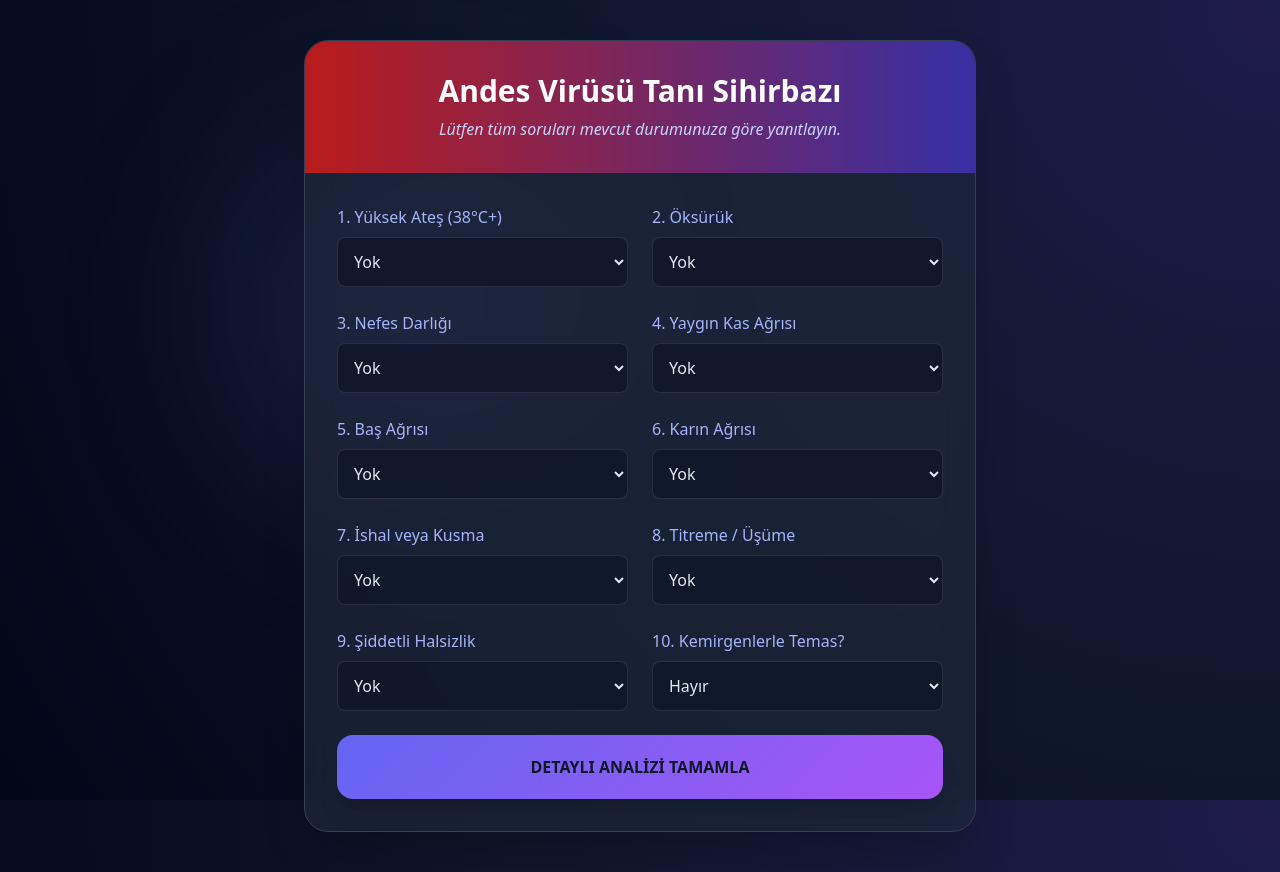
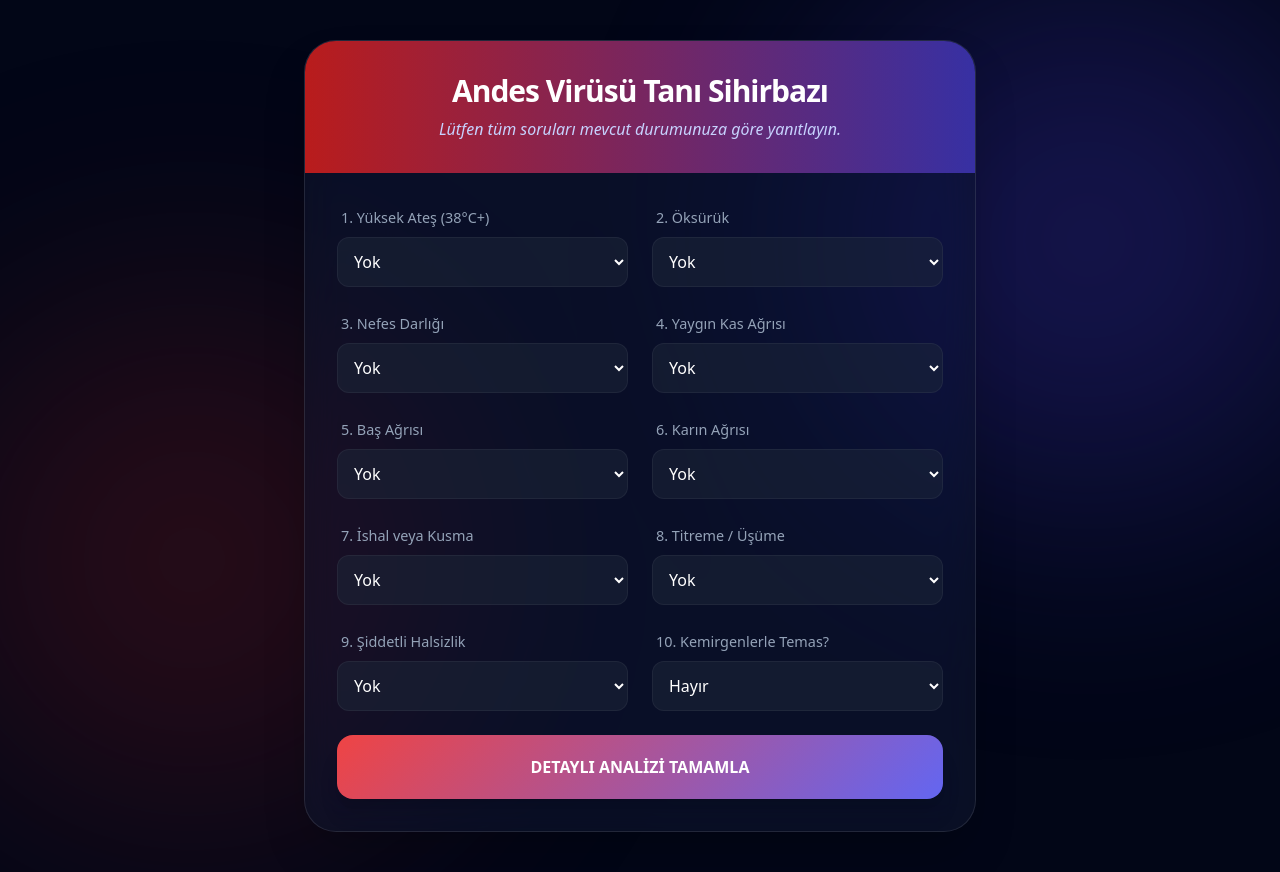
Before and after one commit to ebrartorun05-arch/hantavirus, a Flask app: page / in a window 1280 px wide. Run offline with Flask 3, Linux system fonts and the light colour scheme; some libraries are stand-ins or nearby versions.

Commit message:
Update style.css

```diff
--- a/static/style.css
+++ b/static/style.css
@@ -1,4 +1,4 @@
-/* Sayfanın Genel Yapısı */
+/* Genel Ayarlar */
 body {
     margin: 0;
     padding: 0;
@@ -7,55 +7,85 @@ body {
     align-items: center;
     justify-content: center;
     font-family: 'Inter', sans-serif;
-
-    /* 1. Dokunuş: Derin Lacivert ve Mor Gradyan Arka Plan */
-    background: radial-gradient(circle at top right, #1e1b4b, #0f172a, #020617);
-    background-attachment: fixed;
-    color: #f8fafc;
+    /* Derin Uzay Grisi Arka Plan */
+    background-color: #020617;
+    overflow-x: hidden;
+    position: relative;
 }
 
-/* 2. Dokunuş: Arka plana hafif, hareketli bir ışık efekti ekler */
-body::before {
+/* 🌀 Arka Plandaki Aura Işıkları (Burası Havayı Değiştirir) */
+body::before, body::after {
     content: "";
     position: fixed;
-    top: 20%;
-    left: 20%;
-    width: 300px;
-    height: 300px;
-    background: rgba(99, 102, 241, 0.2); /* Indigo ışığı */
-    filter: blur(100px);
+    width: 50vw;
+    height: 50vw;
     border-radius: 50%;
+    filter: blur(120px);
     z-index: -1;
+    opacity: 0.4;
 }
 
-/* 3. Dokunuş: Soruların olduğu kutuyu "Cam Efekti" (Glassmorphism) yapar */
-.max-w-2xl {
-    background: rgba(30, 41, 59, 0.7) !important; /* Yarı şeffaf panel */
-    backdrop-filter: blur(16px); /* Arkadaki ışığı bulanıklaştırır */
-    border: 1px solid rgba(255, 255, 255, 0.1); /* İnce beyaz kenarlık */
-    border-radius: 24px;
-    box-shadow: 0 25px 50px -12px rgba(0, 0, 0, 0.6);
+/* Sağ üstteki morumsu ışık */
+body::before {
+    top: -10%;
+    right: -10%;
+    background: radial-gradient(circle, #4338ca, transparent);
 }
 
-/* 4. Dokunuş: Seçim kutularını (Select) daha modern yapar */
-select {
-    background: rgba(15, 23, 42, 0.8) !important;
-    border: 1px solid rgba(255, 255, 255, 0.1) !important;
-    color: #e2e8f0 !important;
-    cursor: pointer;
+/* Sol alttaki kırmızımsı ışık */
+body::after {
+    bottom: -10%;
+    left: -10%;
+    background: radial-gradient(circle, #7f1d1d, transparent);
 }
 
-/* 5. Dokunuş: "Analiz Et" butonuna parlaklık verir */
+/* 💎 Cam Kart (Glassmorphism) */
+.max-w-2xl {
+    background: rgba(15, 23, 42, 0.6) !important; /* Şeffaf lacivert */
+    backdrop-filter: blur(20px) saturate(180%); /* Arkayı bulanıklaştırır */
+    -webkit-backdrop-filter: blur(20px) saturate(180%);
+    border: 1px solid rgba(255, 255, 255, 0.1) !important;
+    border-radius: 32px !important;
+    box-shadow: 0 25px 50px -12px rgba(0, 0, 0, 0.7);
+}
+
+/* 🖋️ Soruların ve Başlıkların Şıklığı */
+h1 {
+    letter-spacing: -1px;
+}
+
+label {
+    font-size: 0.9rem;
+    color: #94a3b8 !important; /* Soft gri */
+    margin-left: 4px;
+}
+
+/* 🔘 Seçim Kutuları (Select) */
+select {
+    background: rgba(30, 41, 59, 0.5) !important;
+    border: 1px solid rgba(255, 255, 255, 0.05) !important;
+    border-radius: 12px !important;
+    padding: 12px !important;
+    transition: all 0.3s ease;
+}
+
+select:focus {
+    border-color: #6366f1 !important;
+    background: rgba(30, 41, 59, 0.8) !important;
+}
+
+/* 🚀 Buton Efekti */
 button {
-    background: linear-gradient(135deg, #6366f1 0%, #a855f7 100%) !important;
+    background: linear-gradient(135deg, #ef4444 0%, #6366f1 100%) !important;
+    color: white !important;
     border: none !important;
-    transition: all 0.3s ease-in-out !important;
-    text-transform: uppercase;
+    font-weight: 800 !important;
     letter-spacing: 1px;
+    box-shadow: 0 10px 20px -5px rgba(239, 68, 68, 0.3);
 }
 
 button:hover {
-    transform: translateY(-3px) scale(1.02);
-    box-shadow: 0 15px 30px rgba(99, 102, 241, 0.4);
+    transform: scale(1.02);
     filter: brightness(1.2);
+    box-shadow: 0 20px 30px -10px rgba(99, 102, 241, 0.5);
 }
```
